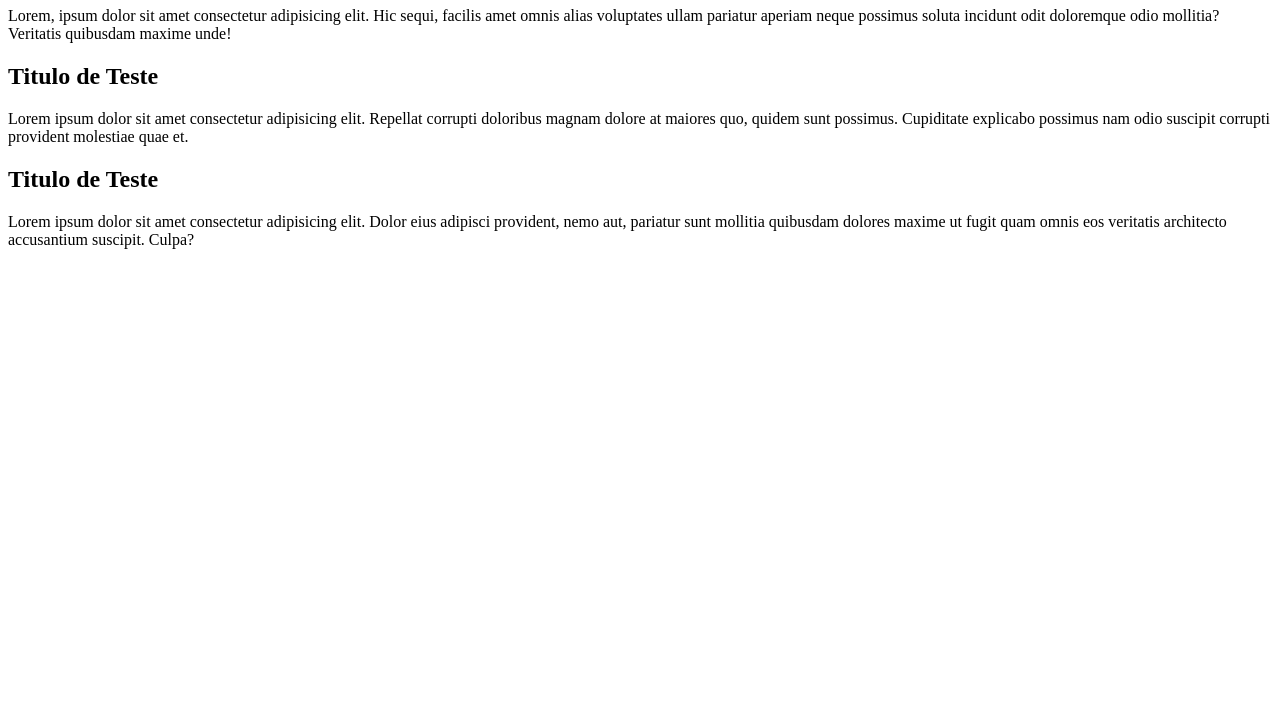
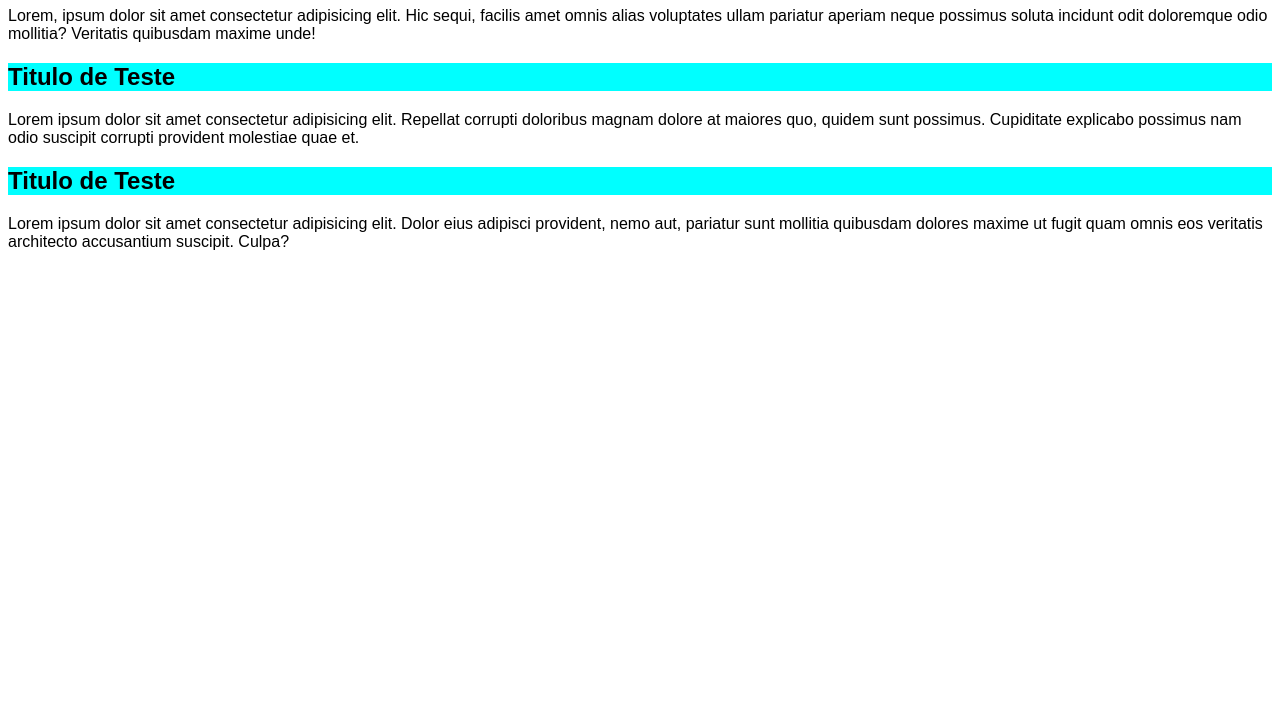
Before and after one commit to simonsousa/UNIFOR-25-1-I22, a plain HTML site: page index.html in a window 1280 px wide. Shown: the part 73-800 px from the top of the page. Drawn offline with Linux system fonts and the light colour scheme.

Commit message:
adicionando arquivo CSS

```diff
--- a/index.html
+++ b/index.html
@@ -4,6 +4,7 @@
     <meta charset="UTF-8">
     <meta name="viewport" content="width=device-width, initial-scale=1.0">
     <title>Trabalhando com Github</title>
+    <link rel="stylesheet" href="style.css">
 </head>
 <body>
     <h1>Titulo de Teste</h1>
--- /dev/null
+++ b/style.css
@@ -0,0 +1,9 @@
+@charset "UTF-8";
+
+body {
+    font-family: Arial, Helvetica, sans-serif;
+}
+
+h1, h2 {
+    background-color: aqua;
+}
```
